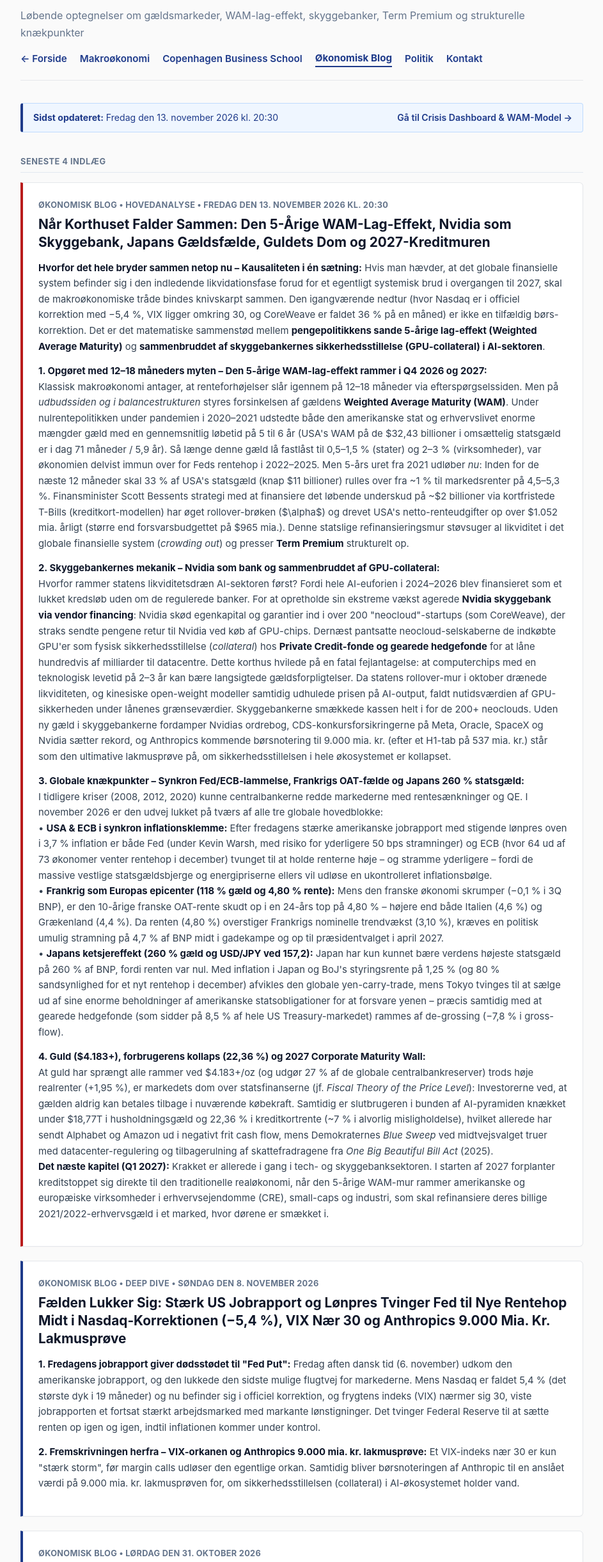
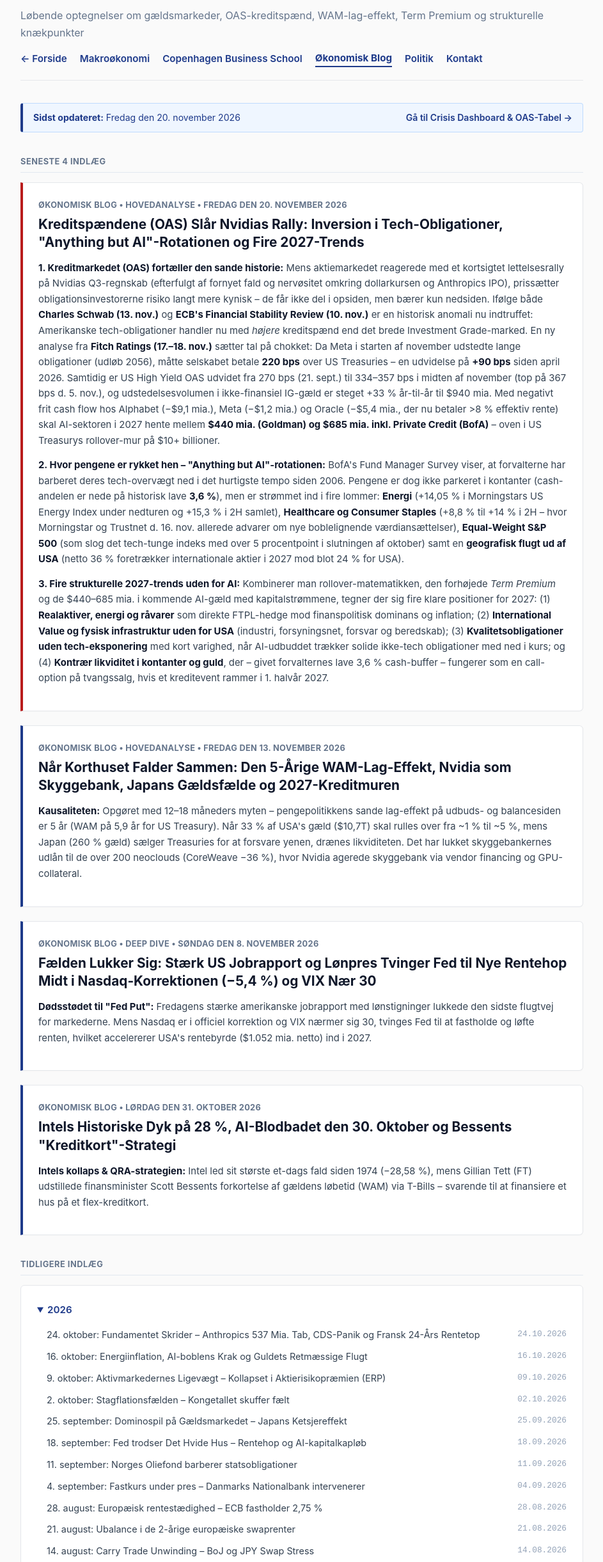
Before and after one commit to rainholt-maker/rainholt, a plain HTML site: page arkiv.html in a window 1280 px wide. Shown: the part 90-2532 px from the top of the page at 64% size, without its empty margins (168-1111 px from the left). Drawn offline with Linux system fonts and the light colour scheme.

Commit message:
Update arkiv.html

```diff
--- a/arkiv.html
+++ b/arkiv.html
@@ -4,7 +4,7 @@
     <meta charset="UTF-8">
     <meta name="viewport" content="width=device-width, initial-scale=1.0">
     <title>Økonomisk Blog – Lasse Holt</title>
-    <meta name="description" content="Økonomisk blog pr. 13. november 2026: Komplet gennemgang af WAM (5-års lag-effekt), skyggebankernes GPU-collateral krise, japansk statsgæld, guld, knækpunkter og kreditkrisen i 2027.">
+    <meta name="description" content="Økonomisk blog pr. 20. november 2026: Kreditspændene (OAS) mod Nvidias rally, Metas 220 bps obligation, Anything but AI-rotationen og fire 2027-trends uden for AI.">
     <style>
         body {
             font-family: -apple-system, BlinkMacSystemFont, "Segoe UI", Roboto, sans-serif;
@@ -134,7 +134,7 @@
         <div class="header-top">
             <h1>Økonomisk Blog</h1>
         </div>
-        <div style="color: #64748b;">Løbende optegnelser om gældsmarkeder, WAM-lag-effekt, skyggebanker, Term Premium og strukturelle knækpunkter</div>
+        <div style="color: #64748b;">Løbende optegnelser om gældsmarkeder, OAS-kreditspænd, WAM-lag-effekt, Term Premium og strukturelle knækpunkter</div>
         <nav>
             <a href="index.html">&larr; Forside</a>
             <a href="makro.html">Makroøkonomi</a>
@@ -150,85 +150,62 @@
     <main>
         <!-- SIDST OPDATERET STATUSLINJE -->
         <div class="status-timestamp-bar">
-            <span><strong>Sidst opdateret:</strong> Fredag den 13. november 2026 kl. 20:30</span>
-            <a href="makro.html" style="color: #1e3a8a; font-weight: 600; text-decoration: none;">Gå til Crisis Dashboard &amp; WAM-Model &rarr;</a>
+            <span><strong>Sidst opdateret:</strong> Fredag den 20. november 2026</span>
+            <a href="makro.html" style="color: #1e3a8a; font-weight: 600; text-decoration: none;">Gå til Crisis Dashboard &amp; OAS-Tabel &rarr;</a>
         </div>
 
         <div class="section-header">Seneste 4 Indlæg</div>
 
-        <!-- INDLÆG 1: 13. NOVEMBER 2026 (KOMPLET SYSTEMISK SYNTESE) -->
+        <!-- INDLÆG 1: 20. NOVEMBER 2026 -->
         <article class="brief-card" style="border-left-color: #b91c1c;">
             <div class="brief-meta">
-                <span>ØKONOMISK BLOG • HOVEDANALYSE • FREDAG DEN 13. NOVEMBER 2026 KL. 20:30</span>
+                <span>ØKONOMISK BLOG • HOVEDANALYSE • FREDAG DEN 20. NOVEMBER 2026</span>
             </div>
-            <h2 class="brief-title">Når Korthuset Falder Sammen: Den 5-Årige WAM-Lag-Effekt, Nvidia som Skyggebank, Japans Gældsfælde, Guldets Dom og 2027-Kreditmuren</h2>
+            <h2 class="brief-title">Kreditspændene (OAS) Slår Nvidias Rally: Inversion i Tech-Obligationer, "Anything but AI"-Rotationen og Fire 2027-Trends</h2>
 
             <div class="brief-point">
-                <strong>Hvorfor det hele bryder sammen netop nu – Kausaliteten i én sætning:</strong> Hvis man hævder, at det globale finansielle system befinder sig i den indledende likvidationsfase forud for et egentligt systemisk brud i overgangen til 2027, skal de makroøkonomiske tråde bindes knivskarpt sammen. Den igangværende nedtur (hvor Nasdaq er i officiel korrektion med &minus;5,4 %, VIX ligger omkring 30, og CoreWeave er faldet 36 % på en måned) er ikke en tilfældig børs-korrektion. Det er det matematiske sammenstød mellem <strong>pengepolitikkens sande 5-årige lag-effekt (Weighted Average Maturity)</strong> og <strong>sammenbruddet af skyggebankernes sikkerhedsstillelse (GPU-collateral) i AI-sektoren</strong>.
+                <strong>1. Kreditmarkedet (OAS) fortæller den sande historie:</strong> Mens aktiemarkedet reagerede med et kortsigtet lettelsesrally på Nvidias Q3-regnskab (efterfulgt af fornyet fald og nervøsitet omkring dollarkursen og Anthropics IPO), prissætter obligationsinvestorerne risiko langt mere kynisk – de får ikke del i opsiden, men bærer kun nedsiden. Ifølge både <strong>Charles Schwab (13. nov.)</strong> og <strong>ECB's Financial Stability Review (10. nov.)</strong> er en historisk anomali nu indtruffet: Amerikanske tech-obligationer handler nu med <em>højere</em> kreditspænd end det brede Investment Grade-marked. En ny analyse fra <strong>Fitch Ratings (17.–18. nov.)</strong> sætter tal på chokket: Da Meta i starten af november udstedte lange obligationer (udløb 2056), måtte selskabet betale <strong>220 bps</strong> over US Treasuries – en udvidelse på <strong>+90 bps</strong> siden april 2026. Samtidig er US High Yield OAS udvidet fra 270 bps (21. sept.) til 334–357 bps i midten af november (top på 367 bps d. 5. nov.), og udstedelsesvolumen i ikke-finansiel IG-gæld er steget +33 % år-til-år til $940 mia. Med negativt frit cash flow hos Alphabet (&minus;$9,1 mia.), Meta (&minus;$1,2 mia.) og Oracle (&minus;$5,4 mia., der nu betaler &gt;8 % effektiv rente) skal AI-sektoren i 2027 hente mellem <strong>$440 mia. (Goldman) og $685 mia. inkl. Private Credit (BofA)</strong> – oven i US Treasurys rollover-mur på $10+ billioner.
             </div>
 
             <div class="brief-point">
-                <strong>1. Opgøret med 12–18 måneders myten – Den 5-årige WAM-lag-effekt rammer i Q4 2026 og 2027:</strong><br>
-                Klassisk makroøkonomi antager, at renteforhøjelser slår igennem på 12–18 måneder via efterspørgselssiden. Men på <em>udbudssiden og i balancestrukturen</em> styres forsinkelsen af gældens <strong>Weighted Average Maturity (WAM)</strong>. Under nulrentepolitikken under pandemien i 2020–2021 udstedte både den amerikanske stat og erhvervslivet enorme mængder gæld med en gennemsnitlig løbetid på 5 til 6 år (USA's WAM på de $32,43 billioner i omsættelig statsgæld er i dag 71 måneder / 5,9 år). Så længe denne gæld lå fastlåst til 0,5–1,5 % (stater) og 2–3 % (virksomheder), var økonomien delvist immun over for Feds rentehop i 2022–2025. Men 5-års uret fra 2021 udløber <em>nu</em>: Inden for de næste 12 måneder skal 33 % af USA's statsgæld (knap $11 billioner) rulles over fra ~1 % til markedsrenter på 4,5–5,3 %. Finansminister Scott Bessents strategi med at finansiere det løbende underskud på ~$2 billioner via kortfristede T-Bills (kreditkort-modellen) har øget rollover-brøken ($\alpha$) og drevet USA's netto-renteudgifter op over $1.052 mia. årligt (større end forsvarsbudgettet på $965 mia.). Denne statslige refinansieringsmur støvsuger al likviditet i det globale finansielle system (<em>crowding out</em>) og presser <strong>Term Premium</strong> strukturelt op.
+                <strong>2. Hvor pengene er rykket hen – "Anything but AI"-rotationen:</strong> BofA's Fund Manager Survey viser, at forvalterne har barberet deres tech-overvægt ned i det hurtigste tempo siden 2006. Pengene er dog ikke parkeret i kontanter (cash-andelen er nede på historisk lave <strong>3,6 %</strong>), men er strømmet ind i fire lommer: <strong>Energi</strong> (+14,05 % i Morningstars US Energy Index under nedturen og +15,3 % i 2H samlet), <strong>Healthcare og Consumer Staples</strong> (+8,8 % til +14 % i 2H – hvor Morningstar og Trustnet d. 16. nov. allerede advarer om nye boblelignende værdiansættelser), <strong>Equal-Weight S&amp;P 500</strong> (som slog det tech-tunge indeks med over 5 procentpoint i slutningen af oktober) samt en <strong>geografisk flugt ud af USA</strong> (netto 36 % foretrækker internationale aktier i 2027 mod blot 24 % for USA).
             </div>
 
             <div class="brief-point">
-                <strong>2. Skyggebankernes mekanik – Nvidia som bank og sammenbruddet af GPU-collateral:</strong><br>
-                Hvorfor rammer statens likviditetsdræn AI-sektoren først? Fordi hele AI-euforien i 2024–2026 blev finansieret som et lukket kredsløb uden om de regulerede banker. For at opretholde sin ekstreme vækst agerede <strong>Nvidia skyggebank via vendor financing</strong>: Nvidia skød egenkapital og garantier ind i over 200 "neocloud"-startups (som CoreWeave), der straks sendte pengene retur til Nvidia ved køb af GPU-chips. Dernæst pantsatte neocloud-selskaberne de indkøbte GPU'er som fysisk sikkerhedsstillelse (<em>collateral</em>) hos <strong>Private Credit-fonde og gearede hedgefonde</strong> for at låne hundredvis af milliarder til datacentre. Dette korthus hvilede på en fatal fejlantagelse: at computerchips med en teknologisk levetid på 2–3 år kan bære langsigtede gældsforpligtelser. Da statens rollover-mur i oktober drænede likviditeten, og kinesiske open-weight modeller samtidig udhulede prisen på AI-output, faldt nutidsværdien af GPU-sikkerheden under lånenes grænseværdier. Skyggebankerne smækkede kassen helt i for de 200+ neoclouds. Uden ny gæld i skyggebankerne fordamper Nvidias ordrebog, CDS-konkursforsikringerne på Meta, Oracle, SpaceX og Nvidia sætter rekord, og Anthropics kommende børsnotering til 9.000 mia. kr. (efter et H1-tab på 537 mia. kr.) står som den ultimative lakmusprøve på, om sikkerhedsstillelsen i hele økosystemet er kollapset.
-            </div>
-
-            <div class="brief-point">
-                <strong>3. Globale knækpunkter – Synkron Fed/ECB-lammelse, Frankrigs OAT-fælde og Japans 260 % statsgæld:</strong><br>
-                I tidligere kriser (2008, 2012, 2020) kunne centralbankerne redde markederne med rentesænkninger og QE. I november 2026 er den udvej lukket på tværs af alle tre globale hovedblokke:<br>
-                &bull; <strong>USA &amp; ECB i synkron inflationsklemme:</strong> Efter fredagens stærke amerikanske jobrapport med stigende lønpres oven i 3,7 % inflation er både Fed (under Kevin Warsh, med risiko for yderligere 50 bps stramninger) og ECB (hvor 64 ud af 73 økonomer venter rentehop i december) tvunget til at holde renterne høje – og stramme yderligere – fordi de massive vestlige statsgældsbjerge og energipriserne ellers vil udløse en ukontrolleret inflationsbølge.<br>
-                &bull; <strong>Frankrig som Europas epicenter (118 % gæld og 4,80 % rente):</strong> Mens den franske økonomi skrumper (&minus;0,1 % i 3Q BNP), er den 10-årige franske OAT-rente skudt op i en 24-års top på 4,80 % – højere end både Italien (4,6 %) og Grækenland (4,4 %). Da renten (4,80 %) overstiger Frankrigs nominelle trendvækst (3,10 %), kræves en politisk umulig stramning på 4,7 % af BNP midt i gadekampe og op til præsidentvalget i april 2027.<br>
-                &bull; <strong>Japans ketsjereffekt (260 % gæld og USD/JPY ved 157,2):</strong> Japan har kun kunnet bære verdens højeste statsgæld på 260 % af BNP, fordi renten var nul. Med inflation i Japan og BoJ's styringsrente på 1,25 % (og 80 % sandsynlighed for et nyt rentehop i december) afvikles den globale yen-carry-trade, mens Tokyo tvinges til at sælge ud af sine enorme beholdninger af amerikanske statsobligationer for at forsvare yenen – præcis samtidig med at gearede hedgefonde (som sidder på 8,5 % af hele US Treasury-markedet) rammes af de-grossing (&minus;7,8 % i gross-flow).
-            </div>
-
-            <div class="brief-point">
-                <strong>4. Guld ($4.183+), forbrugerens kollaps (22,36 %) og 2027 Corporate Maturity Wall:</strong><br>
-                At guld har sprængt alle rammer ved $4.183+/oz (og udgør 27 % af de globale centralbankreserver) trods høje realrenter (+1,95 %), er markedets dom over statsfinanserne (jf. <em>Fiscal Theory of the Price Level</em>): Investorerne ved, at gælden aldrig kan betales tilbage i nuværende købekraft. Samtidig er slutbrugeren i bunden af AI-pyramiden knækket under $18,77T i husholdningsgæld og 22,36 % i kreditkortrente (~7 % i alvorlig misligholdelse), hvilket allerede har sendt Alphabet og Amazon ud i negativt frit cash flow, mens Demokraternes <em>Blue Sweep</em> ved midtvejsvalget truer med datacenter-regulering og tilbagerulning af skattefradragene fra <em>One Big Beautiful Bill Act</em> (2025).<br>
-                <strong>Det næste kapitel (Q1 2027):</strong> Krakket er allerede i gang i tech- og skyggebanksektoren. I starten af 2027 forplanter kreditstoppet sig direkte til den traditionelle realøkonomi, når den 5-årige WAM-mur rammer amerikanske og europæiske virksomheder i erhvervsejendomme (CRE), small-caps og industri, som skal refinansiere deres billige 2021/2022-erhvervsgæld i et marked, hvor dørene er smækket i.
+                <strong>3. Fire strukturelle 2027-trends uden for AI:</strong> Kombinerer man rollover-matematikken, den forhøjede <em>Term Premium</em> og de $440–685 mia. i kommende AI-gæld med kapitalstrømmene, tegner der sig fire klare positioner for 2027: (1) <strong>Realaktiver, energi og råvarer</strong> som direkte FTPL-hedge mod finanspolitisk dominans og inflation; (2) <strong>International Value og fysisk infrastruktur uden for USA</strong> (industri, forsyningsnet, forsvar og beredskab); (3) <strong>Kvalitetsobligationer uden tech-eksponering</strong> med kort varighed, når AI-udbuddet trækker solide ikke-tech obligationer med ned i kurs; og (4) <strong>Kontrær likviditet i kontanter og guld</strong>, der – givet forvalternes lave 3,6 % cash-buffer – fungerer som en call-option på tvangssalg, hvis et kreditevent rammer i 1. halvår 2027.
             </div>
         </article>
 
-        <!-- INDLÆG 2: 8. NOVEMBER 2026 -->
+        <!-- INDLÆG 2: 13. NOVEMBER 2026 -->
+        <article class="brief-card">
+            <div class="brief-meta">
+                <span>ØKONOMISK BLOG • HOVEDANALYSE • FREDAG DEN 13. NOVEMBER 2026</span>
+            </div>
+            <h2 class="brief-title">Når Korthuset Falder Sammen: Den 5-Årige WAM-Lag-Effekt, Nvidia som Skyggebank, Japans Gældsfælde og 2027-Kreditmuren</h2>
+            <div class="brief-point">
+                <strong>Kausaliteten:</strong> Opgøret med 12–18 måneders myten – pengepolitikkens sande lag-effekt på udbuds- og balancesiden er 5 år (WAM på 5,9 år for US Treasury). Når 33 % af USA's gæld ($10,7T) skal rulles over fra ~1 % til ~5 %, mens Japan (260 % gæld) sælger Treasuries for at forsvare yenen, drænes likviditeten. Det har lukket skyggebankernes udlån til de over 200 neoclouds (CoreWeave &minus;36 %), hvor Nvidia agerede skyggebank via vendor financing og GPU-collateral.
+            </div>
+        </article>
+
+        <!-- INDLÆG 3: 8. NOVEMBER 2026 -->
         <article class="brief-card">
             <div class="brief-meta">
                 <span>ØKONOMISK BLOG • DEEP DIVE • SØNDAG DEN 8. NOVEMBER 2026</span>
             </div>
-            <h2 class="brief-title">Fælden Lukker Sig: Stærk US Jobrapport og Lønpres Tvinger Fed til Nye Rentehop Midt i Nasdaq-Korrektionen (&minus;5,4 %), VIX Nær 30 og Anthropics 9.000 Mia. Kr. Lakmusprøve</h2>
+            <h2 class="brief-title">Fælden Lukker Sig: Stærk US Jobrapport og Lønpres Tvinger Fed til Nye Rentehop Midt i Nasdaq-Korrektionen (&minus;5,4 %) og VIX Nær 30</h2>
             <div class="brief-point">
-                <strong>1. Fredagens jobrapport giver dødsstødet til "Fed Put":</strong> Fredag aften dansk tid (6. november) udkom den amerikanske jobrapport, og den lukkede den sidste mulige flugtvej for markederne. Mens Nasdaq er faldet 5,4 % (det største dyk i 19 måneder) og nu befinder sig i officiel korrektion, og frygtens indeks (VIX) nærmer sig 30, viste jobrapporten et fortsat stærkt arbejdsmarked med markante lønstigninger. Det tvinger Federal Reserve til at sætte renten op igen og igen, indtil inflationen kommer under kontrol.
-            </div>
-            <div class="brief-point">
-                <strong>2. Fremskrivningen herfra – VIX-orkanen og Anthropics 9.000 mia. kr. lakmusprøve:</strong> Et VIX-indeks nær 30 er kun "stærk storm", før margin calls udløser den egentlige orkan. Samtidig bliver børsnoteringen af Anthropic til en anslået værdi på 9.000 mia. kr. lakmusprøven for, om sikkerhedsstillelsen (collateral) i AI-økosystemet holder vand.
+                <strong>Dødsstødet til "Fed Put":</strong> Fredagens stærke amerikanske jobrapport med lønstigninger lukkede den sidste flugtvej for markederne. Mens Nasdaq er i officiel korrektion og VIX nærmer sig 30, tvinges Fed til at fastholde og løfte renten, hvilket accelererer USA's rentebyrde ($1.052 mia. netto) ind i 2027.
             </div>
         </article>
 
-        <!-- INDLÆG 3: 31. OKTOBER 2026 -->
+        <!-- INDLÆG 4: 31. OKTOBER 2026 -->
         <article class="brief-card">
             <div class="brief-meta">
                 <span>ØKONOMISK BLOG • LØRDAG DEN 31. OKTOBER 2026</span>
             </div>
             <h2 class="brief-title">Intels Historiske Dyk på 28 %, AI-Blodbadet den 30. Oktober og Bessents "Kreditkort"-Strategi</h2>
             <div class="brief-point">
-                <strong>1. Intels kollaps og fredagens blodbad i tech:</strong> Fredag den 30. oktober 2026 led Intel sit største et-dags fald siden 1974 med et styrtdyk på knap 29 % (28,58 %) oven på svage vækstudsigter og fravær af positivt cash flow, mens AMD faldt 11 % og Nvidia 4 %.
-            </div>
-            <div class="brief-point">
-                <strong>2. Gillian Tett om Bessents risikofyldte "kreditkort"-manøvre:</strong> Financial Times-analytiker Gillian Tett udstillede, hvordan finansminister Scott Bessent forkorter gældens løbetid (WAM) ved at skære i 20-årige obligationer og øge udstedelsen af kortfristet gæld (T-Bills) – svarende til at finansiere et hus på et flex-kreditkort.
-            </div>
-        </article>
-
-        <!-- INDLÆG 4: 24. OKTOBER 2026 -->
-        <article class="brief-card">
-            <div class="brief-meta">ØKONOMISK BLOG • 24. OKTOBER 2026</div>
-            <h2 class="brief-title">Fundamentet Skrider: Anthropics 537 Mia. Tab, CDS-Panik i Tech og Fransk 24-Års Rentetop</h2>
-            <div class="brief-point">
-                <strong>Ugens udvikling:</strong> Et udkast til børsprospekt afslørede, at Anthropic tabte $80,7 mia. (537 mia. kr.) i 1. halvår 2026. Samtidig ramte prisen på konkursforsikringer (CDS) rekordhøje niveauer for Meta, Oracle, SpaceX, Amazon og Nvidia, og Microsoft droppede Nscale-datacentret pga. strømmangel.
-            </div>
-            <div class="brief-point">
-                <strong>Stat og Forbruger:</strong> Frankrig ramte den højeste rente siden 2002 (4,80 %), mens New York Fed-data viste $18,77T i husholdningsgæld, hvor kreditkortrenten på 22,36 % sendte 6,97 % i alvorlig misligholdelse.
+                <strong>Intels kollaps &amp; QRA-strategien:</strong> Intel led sit største et-dags fald siden 1974 (&minus;28,58 %), mens Gillian Tett (FT) udstillede finansminister Scott Bessents forkortelse af gældens løbetid (WAM) via T-Bills – svarende til at finansiere et hus på et flex-kreditkort.
             </div>
         </article>
 
@@ -238,6 +215,10 @@
             <details open>
                 <summary>2026</summary>
                 <ul class="archive-list">
+                    <li>
+                        <a href="#">24. oktober: Fundamentet Skrider – Anthropics 537 Mia. Tab, CDS-Panik og Fransk 24-Års Rentetop</a>
+                        <span class="archive-date">24.10.2026</span>
+                    </li>
                     <li>
                         <a href="#">16. oktober: Energiinflation, AI-boblens Krak og Guldets Retmæssige Flugt</a>
                         <span class="archive-date">16.10.2026</span>
```
